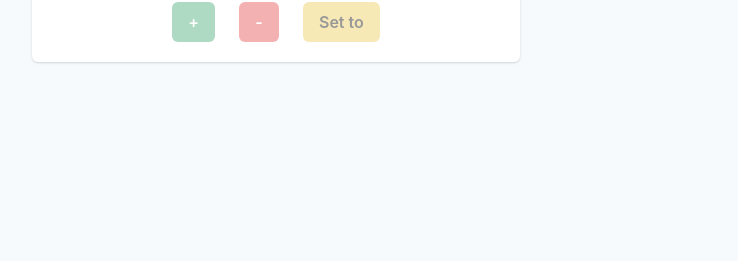
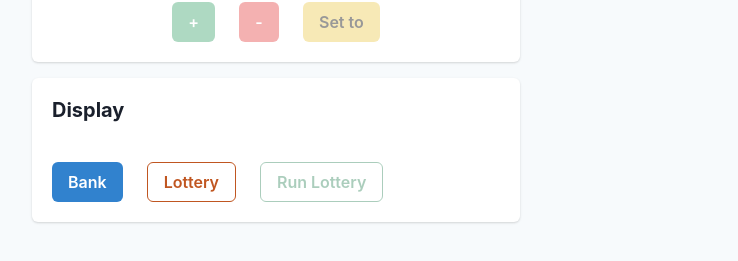
Before and after one commit to ccucscamp/bank-app, a React (Create React App) app: page /bank-app/admin in a window 1280 px wide. Shown: the part 237-498 px from the top of the page, without its empty margins (112-850 px from the left). Built offline with nearby package versions, Linux system fonts and the light colour scheme; no server answers.

Commit message:
finish lottery control panel

```diff
--- a/src/pages/AdminPage.tsx
+++ b/src/pages/AdminPage.tsx
@@ -1,8 +1,9 @@
-import { Box, Button, ButtonGroup, Card, CardBody, Center, Container, Flex, FormControl, FormLabel, Heading, Input, InputGroup, InputLeftElement } from "@chakra-ui/react"
+import { Box, Button, ButtonGroup, Card, CardBody, CardHeader, Center, Container, Flex, FormControl, FormLabel, Heading, Input, InputGroup, InputLeftElement } from "@chakra-ui/react"
 import FlipMove from "react-flip-move"
 import TeamCard from "../components/TeamCard"
 import useTeams from "../hooks/useTeams"
 import { useEffect, useMemo, useRef, useState } from "react";
+import { socket } from "../socket";
 
 const parseInputValue = (value: number | undefined) => value !== undefined ? `${value}` : '';
 
@@ -77,6 +78,14 @@ export default function AdminPage() {
         }
     }
 
+    const [currDispMode, setCurrDispMode] = useState<'bank' | 'lottery'>('bank');
+    useEffect(() => {
+        socket.on('display_mode_updated', (newMode) => setCurrDispMode(newMode));
+        return () => {
+            socket.off('display_mode_updated');
+        };
+    }, []);
+
     const inputRef = useRef<HTMLInputElement>();
 
     return <Container maxW='container.lg' marginTop={10}>
@@ -87,7 +96,7 @@ export default function AdminPage() {
             <Box>
                 <Flex justify='space-between'>
                     <Box marginRight={2} flex={1}>
-                        <Card>
+                        <Card marginBottom={4}>
                             <CardBody>
                                 <FormControl marginBottom={6}>
                                     <FormLabel>金額</FormLabel>
@@ -100,6 +109,36 @@ export default function AdminPage() {
                                         <Button isLoading={loading} isDisabled={!canSubmit} onClick={() => mutate('set')} colorScheme='yellow'>Set to</Button>
                                     </ButtonGroup>
                                 </Center>
+                            </CardBody>
+                        </Card>
+                        <Card>
+                            <CardHeader>
+                                <Heading size='md'>Display</Heading>
+                            </CardHeader>
+                            <CardBody>
+                                <ButtonGroup variant='outline' spacing='6'>
+                                    <Button
+                                        colorScheme='blue'
+                                        variant={currDispMode === 'bank' ? 'solid' : 'outline'}
+                                        onClick={() => socket.emit('update_disp_mode', 'bank')}
+                                    >
+                                        Bank
+                                    </Button>
+                                    <Button
+                                        colorScheme='orange'
+                                        variant={currDispMode === 'lottery' ? 'solid' : 'outline'}
+                                        onClick={() => socket.emit('update_disp_mode', 'lottery')}
+                                    >
+                                        Lottery
+                                    </Button>
+                                    <Button
+                                        colorScheme='green'
+                                        isDisabled={currDispMode !== 'lottery'}
+                                        onClick={() => socket.emit('lottery_run')}
+                                    >
+                                        Run Lottery
+                                    </Button>
+                                </ButtonGroup>
                             </CardBody>
                         </Card>
                     </Box>
--- a/src/pages/App.tsx
+++ b/src/pages/App.tsx
@@ -1,9 +1,10 @@
 
-import { Flex, Box, Container, Heading, Image, Center, Button } from '@chakra-ui/react';
+import { Flex, Box, Container, Heading, Image, Center } from '@chakra-ui/react';
 import FlipMove from 'react-flip-move';
 import TeamCard from '../components/TeamCard';
 import useTeams from '../hooks/useTeams';
 import { useEffect, useMemo, useState } from 'react';
+import { socket } from '../socket';
 
 function useForceUpdate() {
   const [, setValue] = useState(0); // integer state
@@ -62,6 +63,7 @@ function Lottery() {
     })
   }
 
+  useEffect(() => {
     const startLottery = () => {
       let choosenNum: number[] = [];
 
@@ -81,6 +83,15 @@ function Lottery() {
         .then(() => pickOne(choosenNum))
         .then(update);
     };
+
+    socket.on('lottery_run', () => {
+      startLottery();
+    });
+
+    return () => {
+      socket.off('lottery_run');
+    }
+  }, []);
 
   const dispChoosenNumber = useMemo(() => {
     return [0, 0, 0, 0, 0].map((v, i) => choosenNumber[i] ?? v);
@@ -108,7 +119,6 @@ function Lottery() {
         <Heading color='white' textAlign='center' size='4xl'>{numberToCardNum(runningNum)}</Heading>
       </Box>
       : null}
-    <Button marginTop={10} onClick={startLottery}>Click me</Button>
   </>
 }
 
@@ -142,7 +152,17 @@ function Bank() {
 
 function App() {
 
-  const [displayMode, setDisplayMode] = useState<'bank' | 'lottery'>('lottery');
+  useEffect(() => {
+    socket.on('display_mode_updated', (newMode) => {
+      setDisplayMode(newMode);
+    });
+
+    return () => {
+      socket.off('display_mode_updated');
+    }
+  }, []);
+
+  const [displayMode, setDisplayMode] = useState<'bank' | 'lottery'>('bank');
 
   return (
     <Container marginTop={10}>
```
Lines whose indentation alone changed are shown as unchanged.
